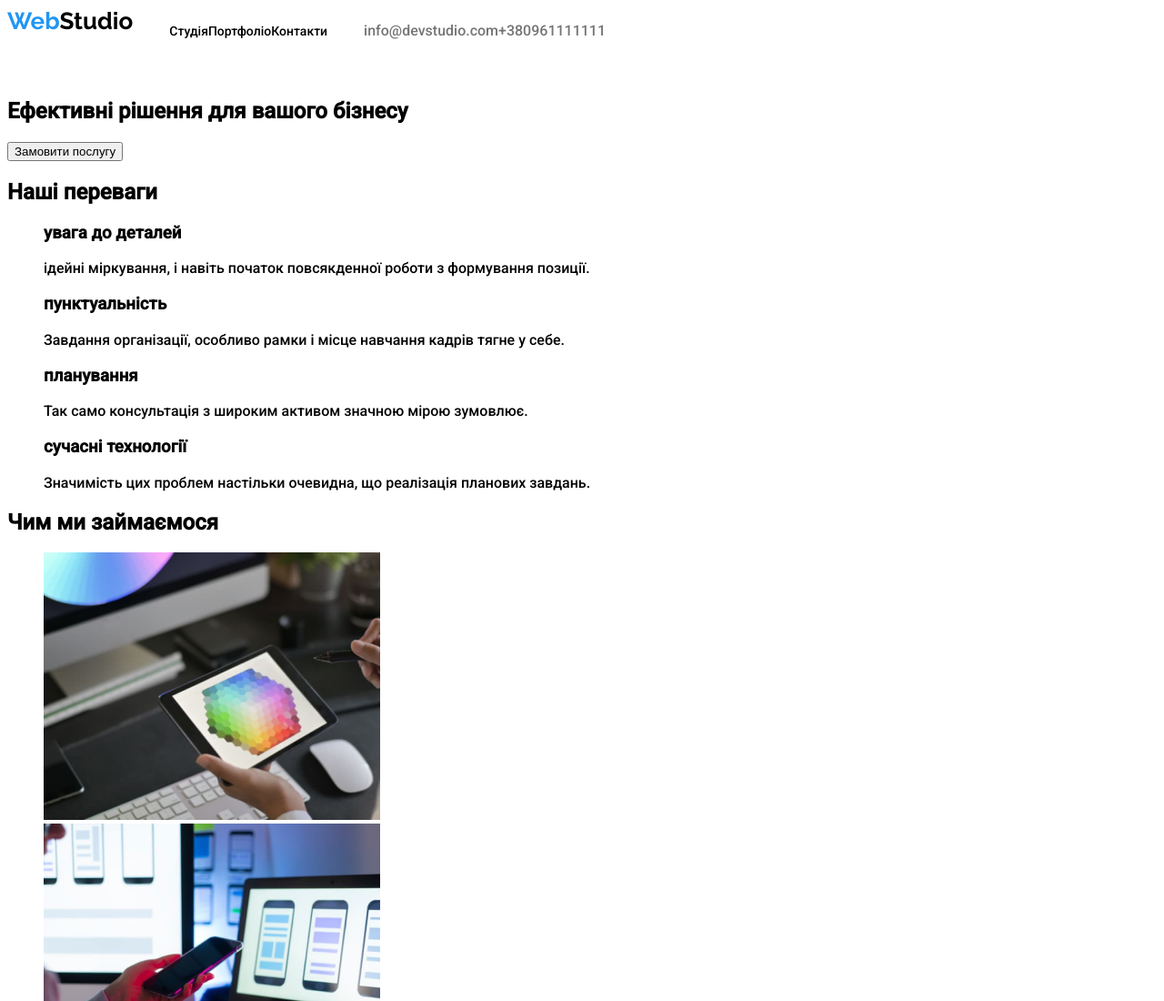
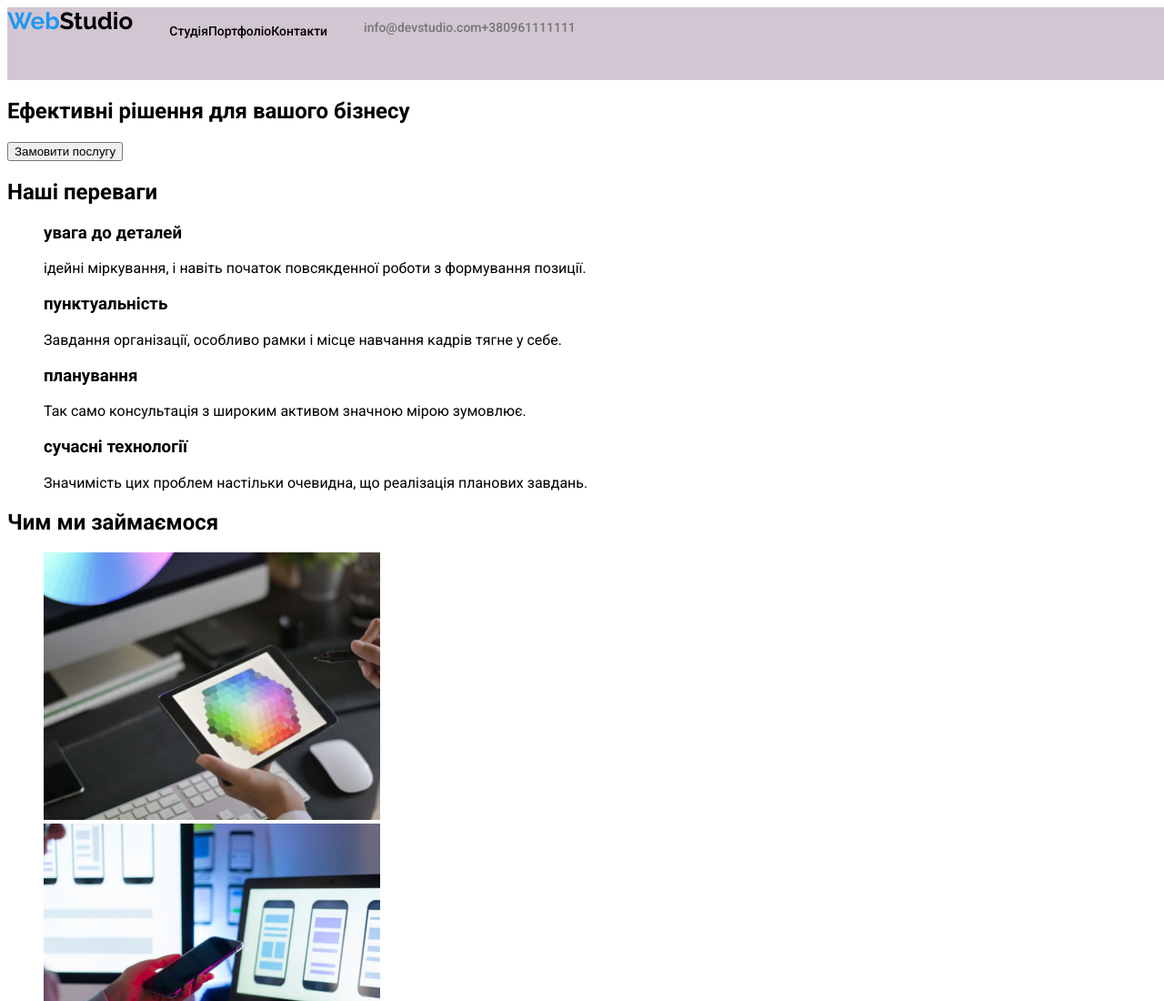
Before and after one commit to HutsulCoder/GoITFullStackDeveloper, a plain HTML site: page index.html in a window 1280 px wide. Shown: the top 1100 px of the page at 91% size. Drawn offline with Linux system fonts and the light colour scheme.

Commit message:
styles for header

```diff
--- a/css/styles.css
+++ b/css/styles.css
@@ -10,6 +10,7 @@ header {
     width: 1600px;
     height: 80px;
     display: flex;
+    background-color: #7575; /* just for see header, bee deleted */
 }
 
 .logo-style {
@@ -18,14 +19,12 @@ header {
 
 .logo-style-studio {
     font-size: 26px;
-    font-family: 'Montserrat', sans-serif;
     font-family: 'Raleway', sans-serif;
     color: #000;
 
 }
 .logo-style-web {
     font-size: 26px;
-    font-family: 'Montserrat', sans-serif;
     font-family: 'Raleway', sans-serif;
     color: #2196F3;
 }
@@ -37,6 +36,7 @@ ul {
 
 .nav-bar-list {
     display: flex;
+    font-weight: 500;
 }
 
 .nav-bar-list-a {
@@ -51,6 +51,8 @@ ul {
 
 .nav-contacts {
     display: flex;
+    font-weight: 500;
+    font-size: 14px;
 }
 
 .nav-contacts-a {
--- a/index.html
+++ b/index.html
@@ -5,10 +5,9 @@
     <meta name="viewport" content="width=device-width, initial-scale=1.0">
     <link rel="stylesheet" href="./css/styles.css">
     <title>Web Studio</title>
-    <style>
-        @import url('https://fonts.googleapis.com/css2?family=Montserrat:wght@400;700&family=Raleway:wght@700&display=swap');
-        @import url('https://fonts.googleapis.com/css2?family=Roboto:wght@500&display=swap');
-    </style>
+    <link rel="preconnect" href="https://fonts.googleapis.com">
+    <link rel="preconnect" href="https://fonts.gstatic.com" crossorigin>
+    <link href="https://fonts.googleapis.com/css2?family=Raleway:wght@700&family=Roboto:wght@400;500;700;900&display=swap" rel="stylesheet">
 </head>
 <body>
     <div class="global-page"> <!-- Main div, change global styles to the page -->
```
